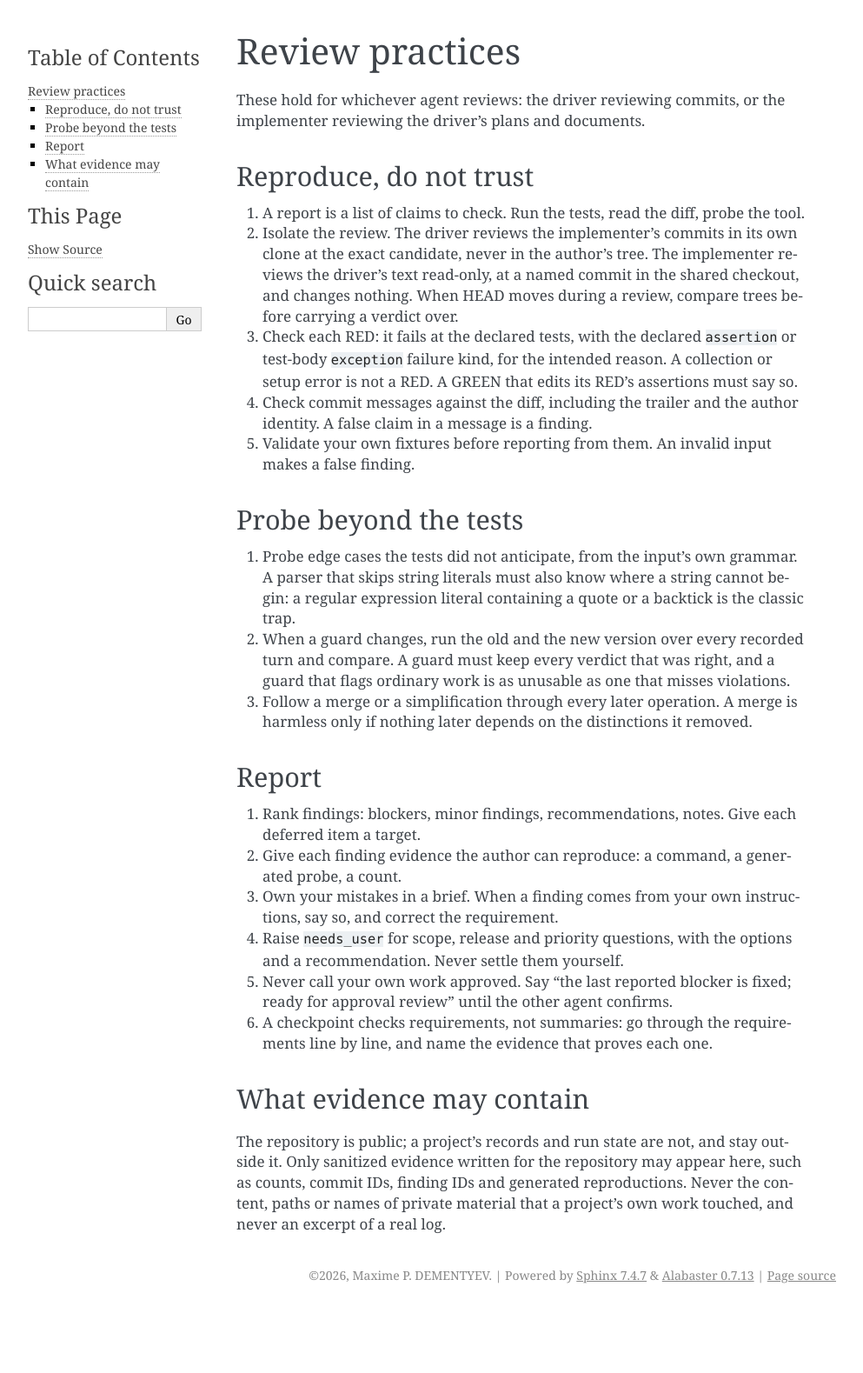
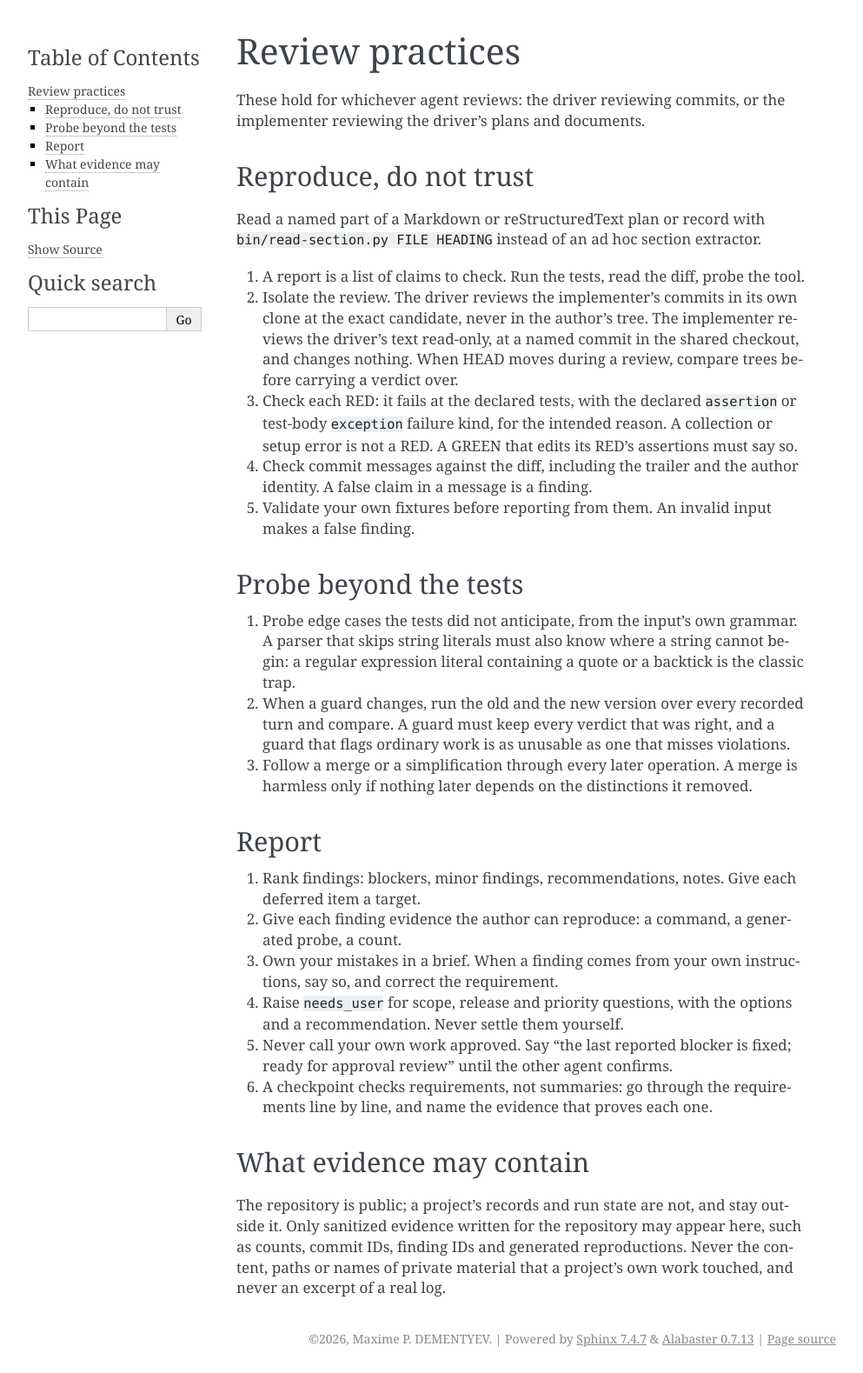
Before and after one commit to dememax/agent-cycle, a Sphinx documentation site: the page built from docs/review.rst, in a window 1280 px wide. Shown: the whole page at 87% size, without its empty margins (148-1141 px from the left). Built offline with Sphinx 7.4.7, drawn with Linux system fonts in a browser that asks for light colours; before the commit the page ends 1506 px from its top, so only the background shows below that.

Commit message:
docs: direct section reads through the reader
List the new section reader with the repository's tools and make it the
documented way to extract a named part of a plan or record during review.
This replaces the ad hoc extractors that motivated TOKENS-1.

Validation: python3.14 -m pytest passes 316 tests; check_formatting --all
passes 5 of 5; the check_rst check/fix/check loop reports no warnings,
errors, or fixes; git diff --check is clean.

Co-Authored-By: Codex GPT-5 <noreply@openai.com>

```diff
--- a/docs/review.rst
+++ b/docs/review.rst
@@ -12,6 +12,9 @@ the implementer reviewing the driver's plans and documents.
 *************************
 Reproduce, do not trust
 *************************
+
+Read a named part of a Markdown or reStructuredText plan or record with
+``bin/read-section.py FILE HEADING`` instead of an ad hoc section extractor.
 
 1. A report is a list of claims to check. Run the tests, read the diff,
    probe the tool.
```
Also changed, not shown: README.md (+1 -0 lines).
